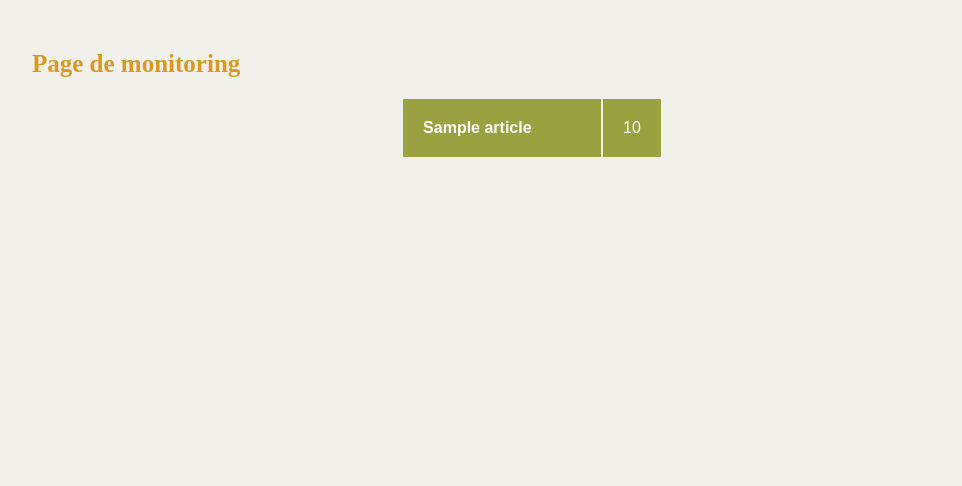
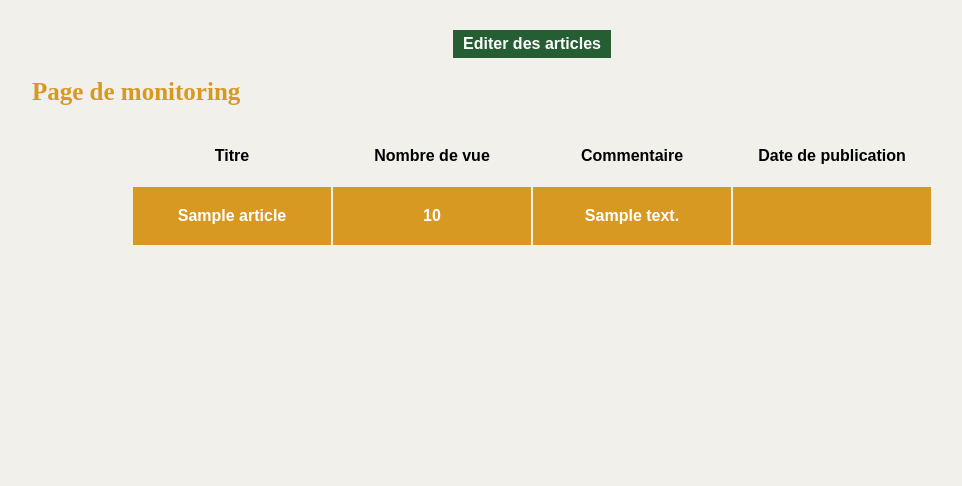
Before and after one commit to JingFERMENT/blog-emilie-forteroche, a PHP site: template views/templates/monitoringPage.php in a window 1280 px wide. Shown: the part 211-697 px from the top of the page, without its empty margins (108-1070 px from the left). Run offline with PHP 8.4, Linux system fonts and the light colour scheme; the template is opened without the code that fills it: most values are stand-ins (such as "Sample title", 1, 10 or a date in 2020); data that the repository does not hold is empty; some web fonts are replaced.

Commit message:
nb of comments + publication date + visual table done

```diff
--- a/controllers/ArticleController.php
+++ b/controllers/ArticleController.php
@@ -25,8 +25,11 @@
         $id = Utils::request("id", -1);
 
         $articleManager = new ArticleManager();
+
+        // récupérer l'article en question
         $article = $articleManager->getArticleById($id);
 
+        // incrémenter les vues de l'article en question
         $articleManager->incrementArticleViews($article);
 
         if (!$article) {
--- a/css/style.css
+++ b/css/style.css
@@ -317,6 +317,15 @@
     display: flex;
 }
 
+.articleLine.header {
+    font-weight: bold;
+}
+
+.articleLine.header .actions {
+    justify-content: center;
+    min-width: 280px;
+}
+
 .articleLine div {
     display: flex;
     align-items: center;
@@ -326,10 +335,13 @@
     font-weight: bold;
     min-width: 200px;
     width: 200px;
+    justify-content: center;
 }
 
 .articleLine .content {
-    flex-grow: 1;
+    justify-content: center;
+    font-weight: bold;
+    min-width: 520px;
 }
 
 .articleLine > div {
@@ -337,6 +349,13 @@
     border: 1px solid var(--backgroundColor);
 }
 
+.articleLine:first-child {
+    color: black;
+    background-color: var(--backgroundColor);
+}
+.articleLine:nth-child(even) {
+    background-color: var(--headerColor);
+}
 /**
  * Footer global de la page.
  */
--- a/views/templates/monitoringPage.php
+++ b/views/templates/monitoringPage.php
@@ -1,13 +1,22 @@
 <?php
 ?>
+<a class="submit" href="index.php?action=admin">Editer des articles</a>
 
 <h2>Page de monitoring</h2>
 
 <div class="adminArticle">
+    <div class="articleLine">
+        <div class="title">Titre</div>
+        <div class="title">Nombre de vue</div>
+        <div class="title">Commentaire</div>
+        <div class="title">Date de publication</div>
+    </div>
     <?php foreach ($articles as $article) { ?>
         <div class="articleLine">
             <div class="title"><?= $article->getTitle() ?></div>
-            <div class="nbOfViews"><?= $article->getViews() ?></div>
+            <div class="title"><?= $article->getViews() ?></div>
+            <div class="title"><?= $article->getNbOfComments() ?></div>
+            <div class="title"><?= Utils::convertDateToFrenchFormat($article->getDateCreation()) ?></div>
         </div>
     <?php } ?>
 </div>
```
Also changed, not shown: models/Article.php (+18 -0 lines), models/ArticleManager.php (+17 -2 lines), models/Comment.php (+0 -19 lines), models/CommentManager.php (+10 -0 lines), views/templates/admin.php (+11 -6 lines), controllers/AdminController.php (line endings or trailing spaces).
